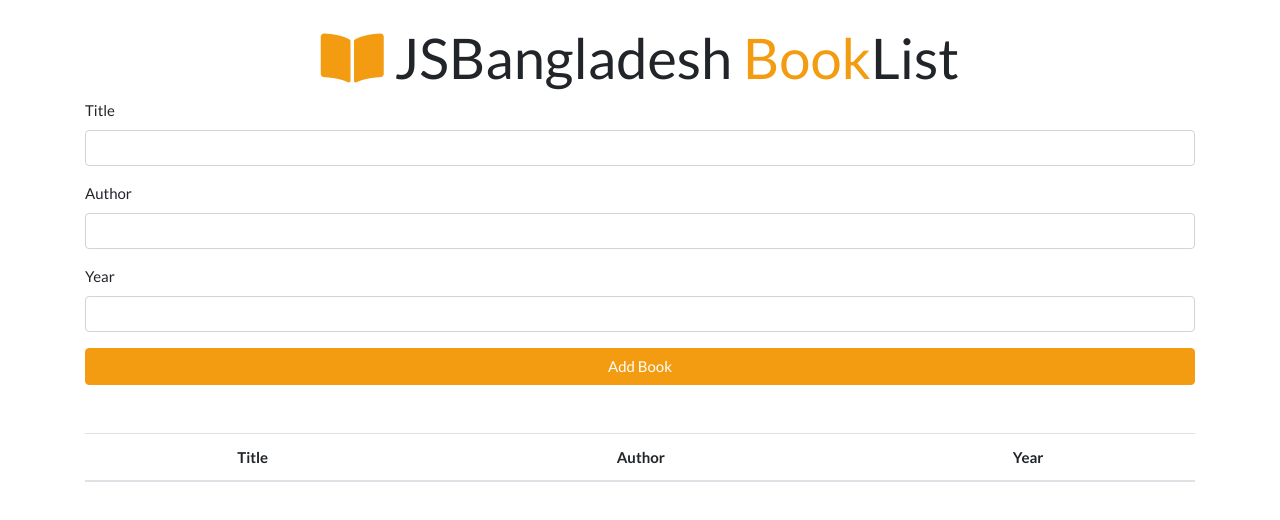
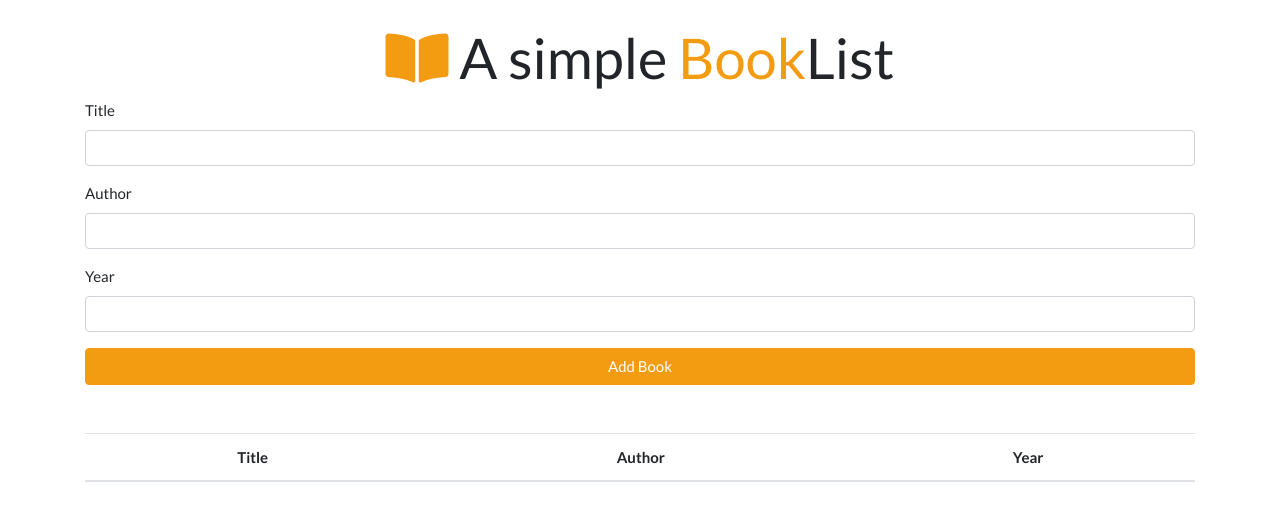
Before and after one commit to Farhatmahi/Book-List, a plain HTML site: page index.html in a window 1280 px wide. Drawn offline with nearby package versions, Linux system fonts and the light colour scheme.

Commit message:
Title change

```diff
--- a/index.html
+++ b/index.html
@@ -15,7 +15,7 @@
   </head>
   <body>
     <div class="container mt-4">
-      <h1 class="display-4 text-center"><i class="fas fa-book-open text-warning"></i> JSBangladesh<span class="text-warning"> Book</span>List</h1>
+      <h1 class="display-4 text-center"><i class="fas fa-book-open text-warning"></i> A simple <span class="text-warning"> Book</span>List</h1>
       <form id="book-form">
         <div class="form-group">
           <label for="title">Title</label>
```
